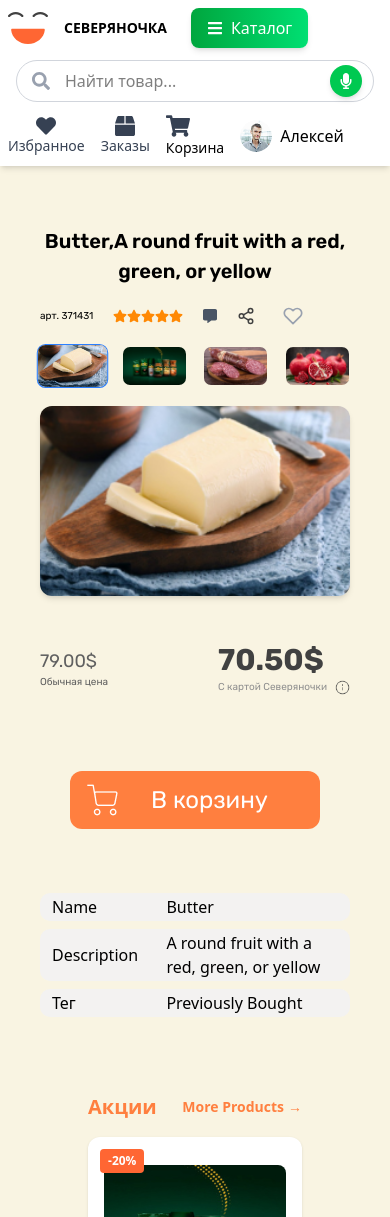
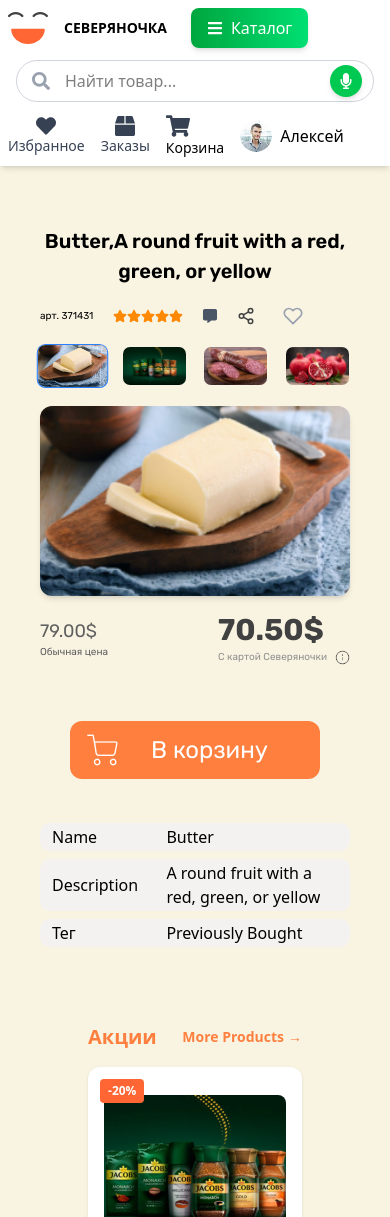
Before and after one commit to Nihola/E-commerce, a React (Vite) app: page /product/1 in a window 390 px wide. Shown: the top 1217 px of the page. Built offline with nearby package versions, Linux system fonts and the light colour scheme.

Commit message:
Add responsive

```diff
--- a/src/pages/singlepage/SinglePage.jsx
+++ b/src/pages/singlepage/SinglePage.jsx
@@ -110,8 +110,8 @@ return (
         </button>
       </div>
     </div>
-    <div className=' flex flex-col lg:flex-row gap-8 '>
-      <div className="w-full flex flex-col lg:flex-row gap-5 lg:h-[400px]">
+    <div className=' flex flex-col lg:flex-row gap-0.5 lg:gap-8 '>
+      <div className="w-full flex flex-col lg:flex-row gap-5   lg:h-[400px]">
         <div className="flex lg:flex-col sm:gap-1.5 lg:gap-2 justify-between w-full  lg:w-[120px]">
           {singleCard.images.slice(0, 4).map((img, index) => (
           <img key={index} src={img} alt={`img-${index}`} onClick={()=> handleClick(img)}
@@ -132,7 +132,7 @@ return (
         </div>
       </div>
 
-      <div className="w-full lg:w-1/2 flex flex-col gap-6 ">
+      <div className="w-full lg:w-1/2 flex flex-col gap-1 ">
         <div className="">
           <div className="flex items-center w-full  justify-between">
             <div className="flex w-[140px] flex-col ">
```
